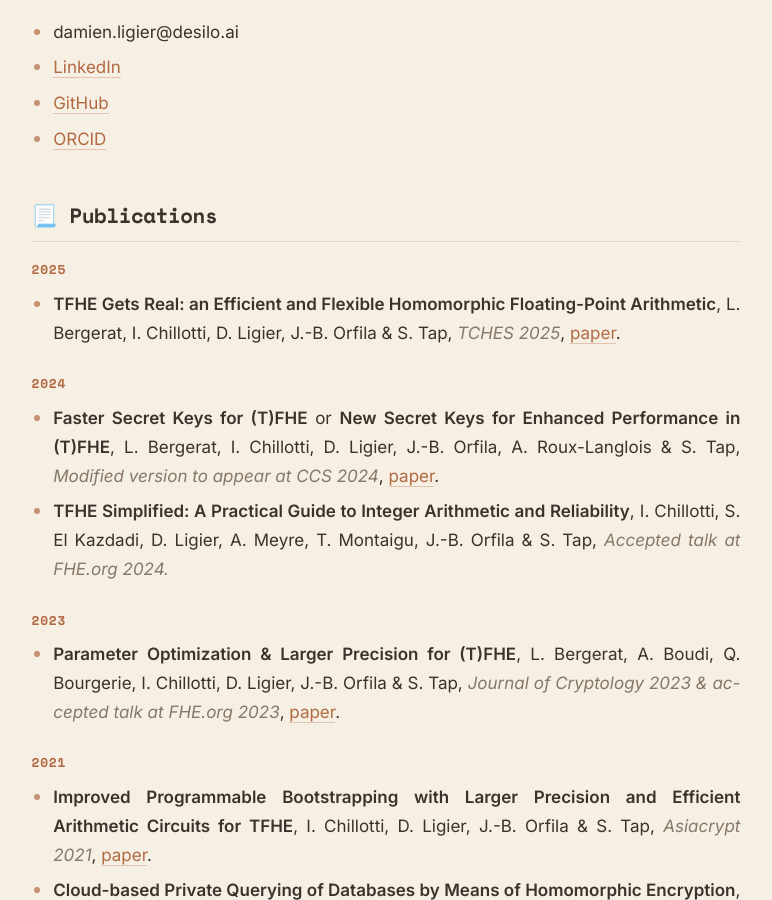
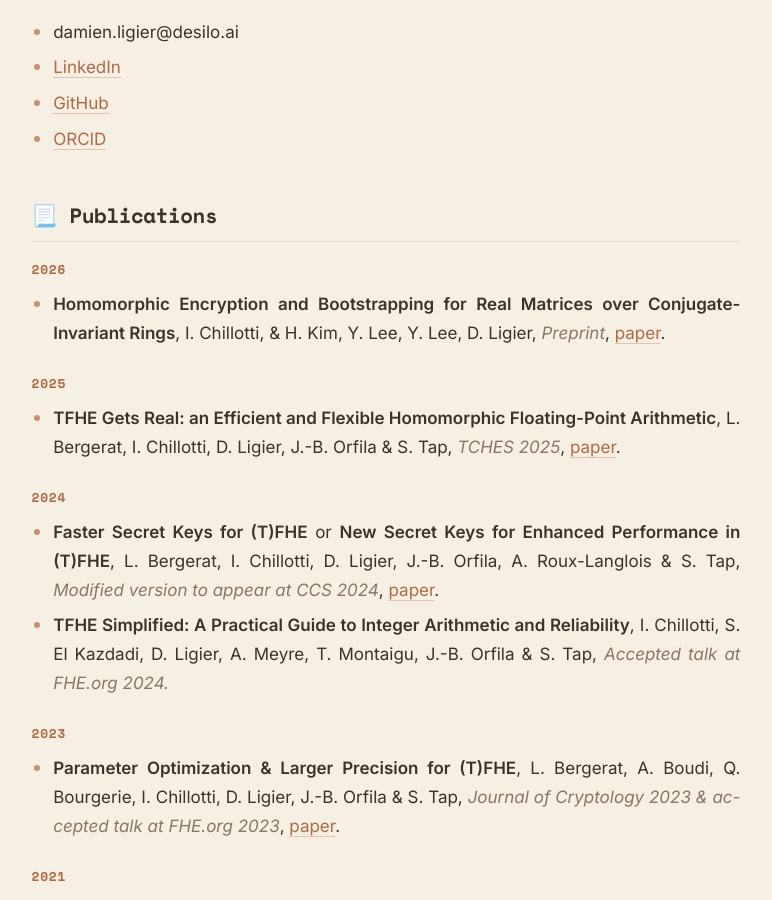
Before and after one commit to damienligier/damienligier.github.io, a Jekyll site: the page built from index.md, in a window 1280 px wide and 900 px high, scrolled down 696 px. Shown: the whole window, without its empty margins (254-1026 px from the left). Built offline with Jekyll 4.4.1, drawn with Linux system fonts in a browser that asks for light colours.

Commit message:
Update index.md

```diff
--- a/index.md
+++ b/index.md
@@ -17,6 +17,9 @@ During my time at Zama, I notably built the foundations of **CONCRETE** and **TF
 - [ORCID](https://orcid.org/0009-0004-1759-4834)
 
 ## 📃 Publications
+
+#### 2026
+- **Homomorphic Encryption and Bootstrapping for Real Matrices over Conjugate-Invariant Rings**, I. Chillotti, & H. Kim, Y. Lee, Y. Lee, D. Ligier, _Preprint_, [paper](https://eprint.iacr.org/2026/2887.pdf).
 
 #### 2025
 - **TFHE Gets Real: an Efficient and Flexible Homomorphic Floating-Point Arithmetic**, L. Bergerat, I. Chillotti, D. Ligier, J.-B. Orfila & S. Tap, _TCHES 2025_, [paper](https://eprint.iacr.org/2025/257.pdf).
```
